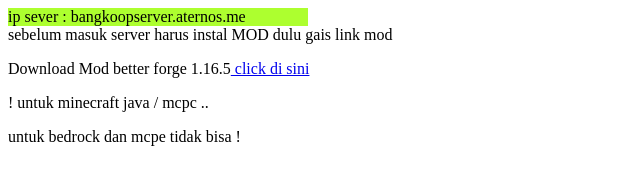
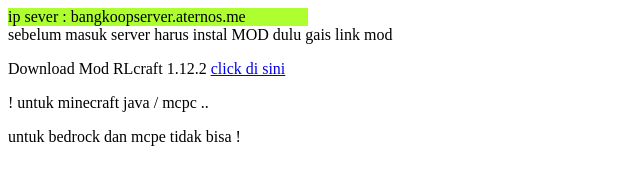
Before and after one commit to malikfajaf12/gggfff, a plain HTML site: page index.html in a window 1280 px wide. Shown: the full height of the page, 0-640 px from the left. Drawn offline with Linux system fonts and the light colour scheme.

Commit message:
Update index.html

```diff
--- a/index.html
+++ b/index.html
@@ -18,8 +18,8 @@
   <div class="server">ip sever : bangkoopserver.aternos.me</div>
   <div class="batas1">
     sebelum masuk server harus instal MOD dulu gais
-    link mod <p>Download Mod better forge 1.16.5<a
-        href="https://www.curseforge.com/minecraft/modpacks/better-mc-modpack"> click di sini </a></p>
+    link mod <p>Download Mod RLcraft 1.12.2 <a
+        href="https://www.curseforge.com/minecraft/modpacks/rlcraft"> click di sini </a></p>
   </div>
   <div class="2"></div>
   <div>
```
